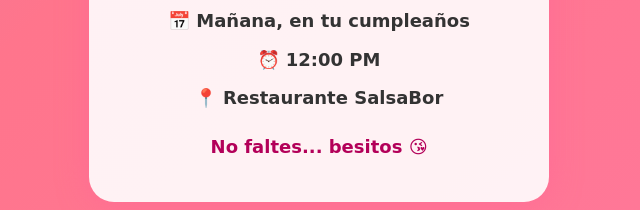
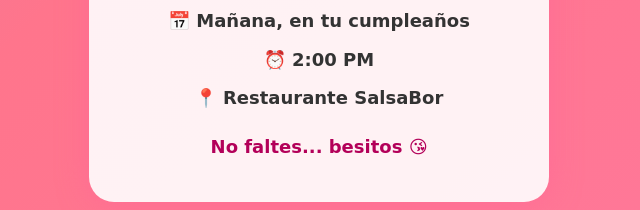
Before and after one commit to lichjr/cumple, a plain HTML site: page index.html in a window 1280 px wide. Shown: the part 420-630 px from the top of the page, 321-961 px from the left. Drawn offline with Linux system fonts and the light colour scheme.

Commit message:
Update index.html

```diff
--- a/index.html
+++ b/index.html
@@ -63,7 +63,7 @@
     <p>Querida Angie (Carboncito),</p>
     <p>Quiero invitarte a celebrar tu día de la manera más especial 💕.</p>
     <p>📅 <strong>Mañana, en tu cumpleaños</strong></p>
-    <p>⏰ <strong>12:00 PM</strong></p>
+    <p>⏰ <strong>2:00 PM</strong></p>
     <p>📍 <strong>Restaurante SalsaBor</strong></p>
     <p class="footer">No faltes... besitos 😘</p>
   </div>
```
